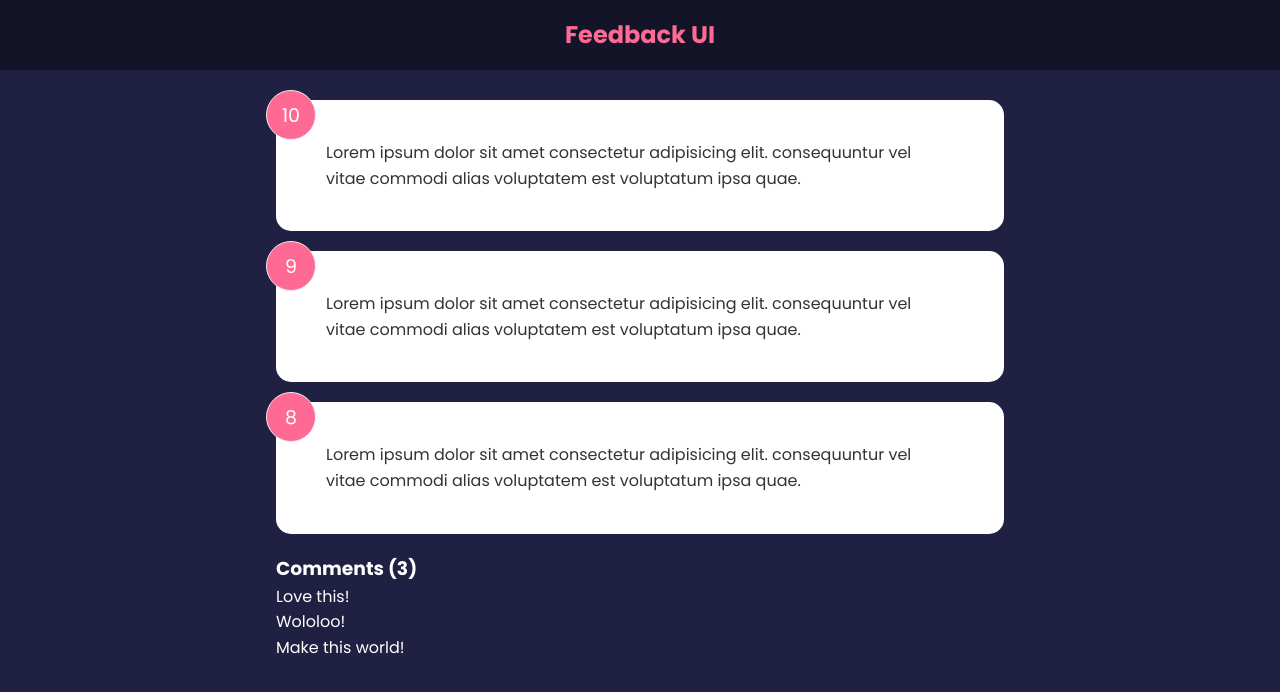
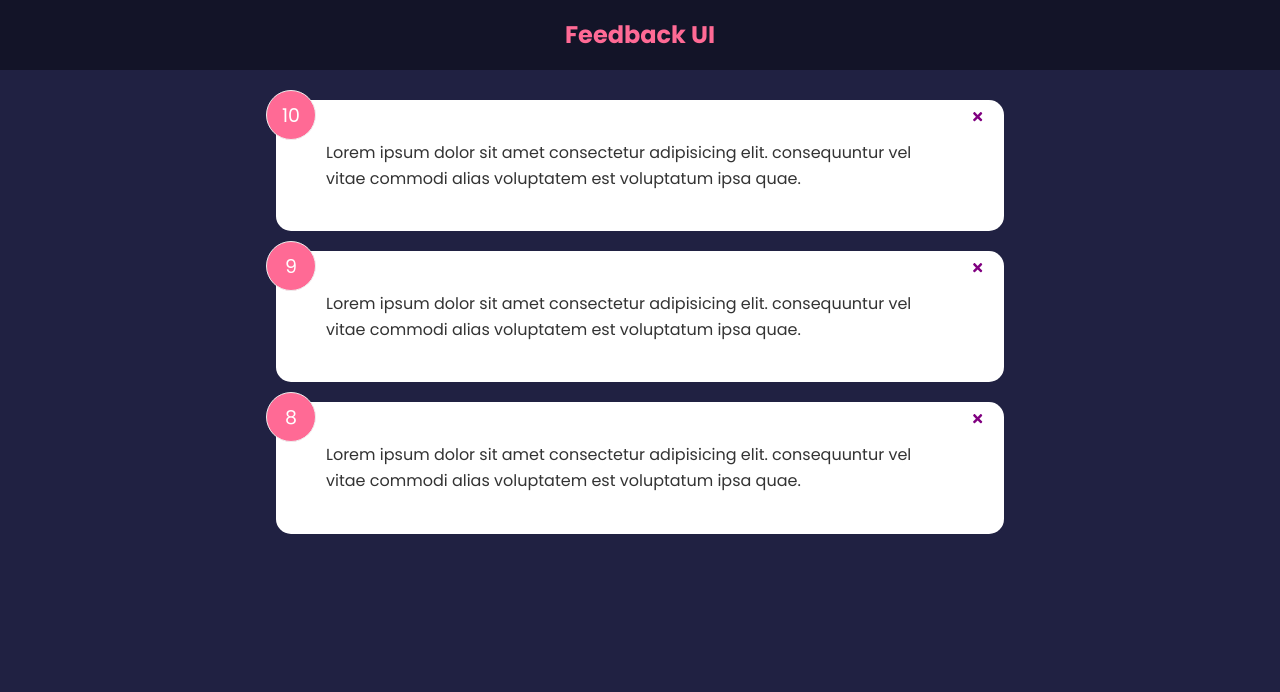
Before and after one commit to jesus1812s/feedback-app, a React (Create React App) app: page / in a window 1280 px wide. Shown: the top 692 px of the page. Built offline with nearby package versions, Linux system fonts and the light colour scheme.

Commit message:
Adding feedback stats component

```diff
--- a/src/App.js
+++ b/src/App.js
@@ -6,11 +6,11 @@ import FeedbackList from './components/FeedbackList';
 function App() {
   const [feedback, setFeedback] = useState(FeedbackData);
 
-  const comments = [
-    { id: 1, text: 'Love this!' },
-    { id: 2, text: 'Wololoo!' },
-    { id: 3, text: 'Make this world!' },
-  ];
+  const deleteFeedback = (id) => {
+    if (window.confirm('Are you sure you want to delete this feedback?')) {
+      setFeedback(feedback.filter((item) => item.id !== id));
+    }
+  };
 
   const loading = false;
 
@@ -22,15 +22,7 @@ function App() {
     <>
       <Header />
       <div className="container">
-        <FeedbackList feedback={feedback} />
-        <div className="comments">
-          <h3>Comments ({comments.length})</h3>
-          <ul>
-            {comments.map((comment, index) => (
-              <li key={index}> {comment.text}</li>
-            ))}
-          </ul>
-        </div>
+        <FeedbackList feedback={feedback} handleDelete={deleteFeedback} />
       </div>
     </>
   );
--- a/src/components/FeedbackItem.jsx
+++ b/src/components/FeedbackItem.jsx
@@ -1,12 +1,21 @@
+import { FaTimes } from 'react-icons/fa';
+import PropTypes from 'prop-types';
 import Card from './shared/Card';
 
-function FeedbackItem({ item }) {
+function FeedbackItem({ item, handleDelete }) {
   return (
     <Card>
       <div className="num-display">{item.rating}</div>
+      <button className="close" onClick={() => handleDelete(item.id)}>
+        <FaTimes color="purple" />
+      </button>
       <div className="text-display">{item.text}</div>
     </Card>
   );
 }
 
+FeedbackItem.prototype = {
+  item: PropTypes.object.isRequired,
+};
+
 export default FeedbackItem;
--- a/src/components/FeedbackList.jsx
+++ b/src/components/FeedbackList.jsx
@@ -1,6 +1,7 @@
 import FeedbackItem from './FeedbackItem';
+import PropTypes from 'prop-types';
 
-function FeedbackList({ feedback }) {
+function FeedbackList({ feedback, handleDelete }) {
   if (!feedback || feedback.length === 0) {
     return <p> No feedback yet</p>;
   }
@@ -8,10 +9,20 @@ function FeedbackList({ feedback }) {
   return (
     <div className="feedback-list">
       {feedback.map((item) => (
-        <FeedbackItem key={item.id} item={item} />
+        <FeedbackItem key={item.id} item={item} handleDelete={handleDelete} />
       ))}
     </div>
   );
 }
 
+FeedbackList.propTypes = {
+  feedback: PropTypes.arrayOf(
+    PropTypes.shape({
+      id: PropTypes.number.isRequired,
+      rating: PropTypes.number.isRequired,
+      text: PropTypes.string.isRequired,
+    })
+  ),
+};
+
 export default FeedbackList;
```
Also changed, not shown: src/components/FeedbackStats.jsx (added, +24 -0 lines).
